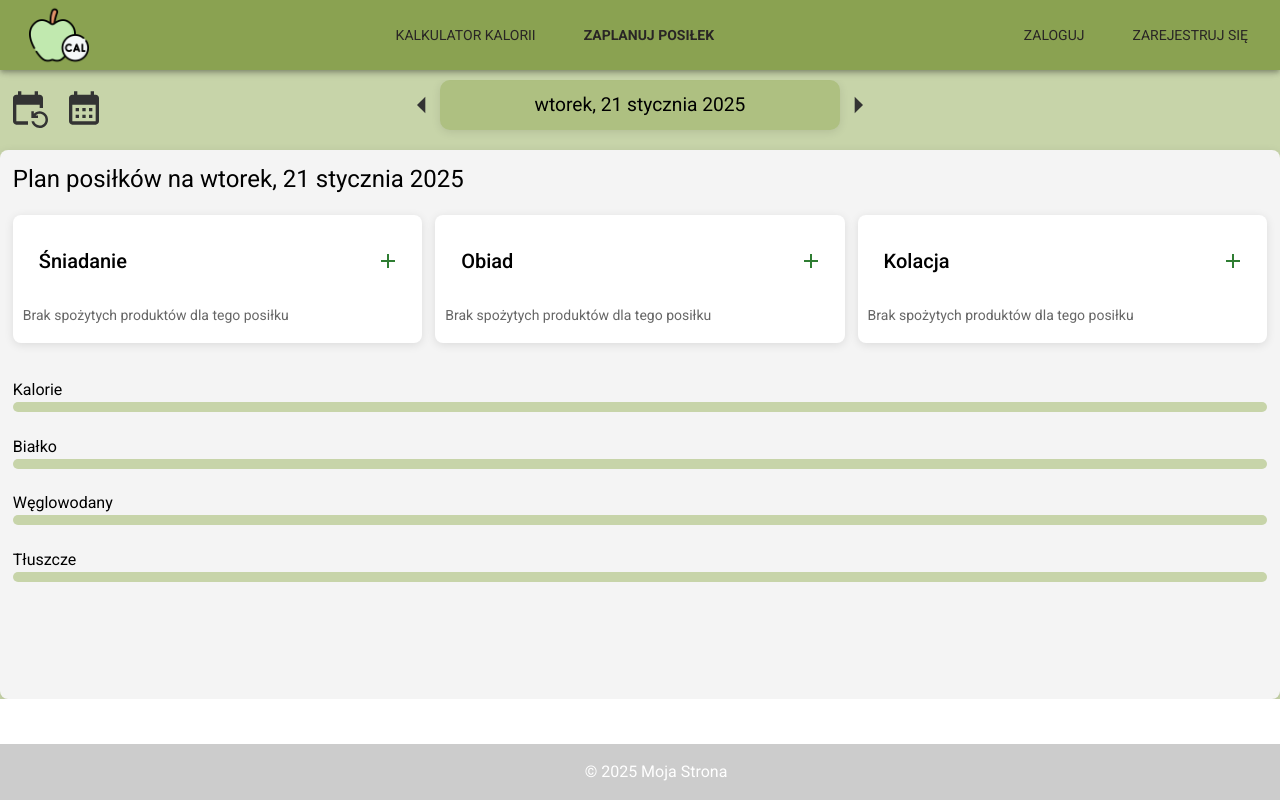
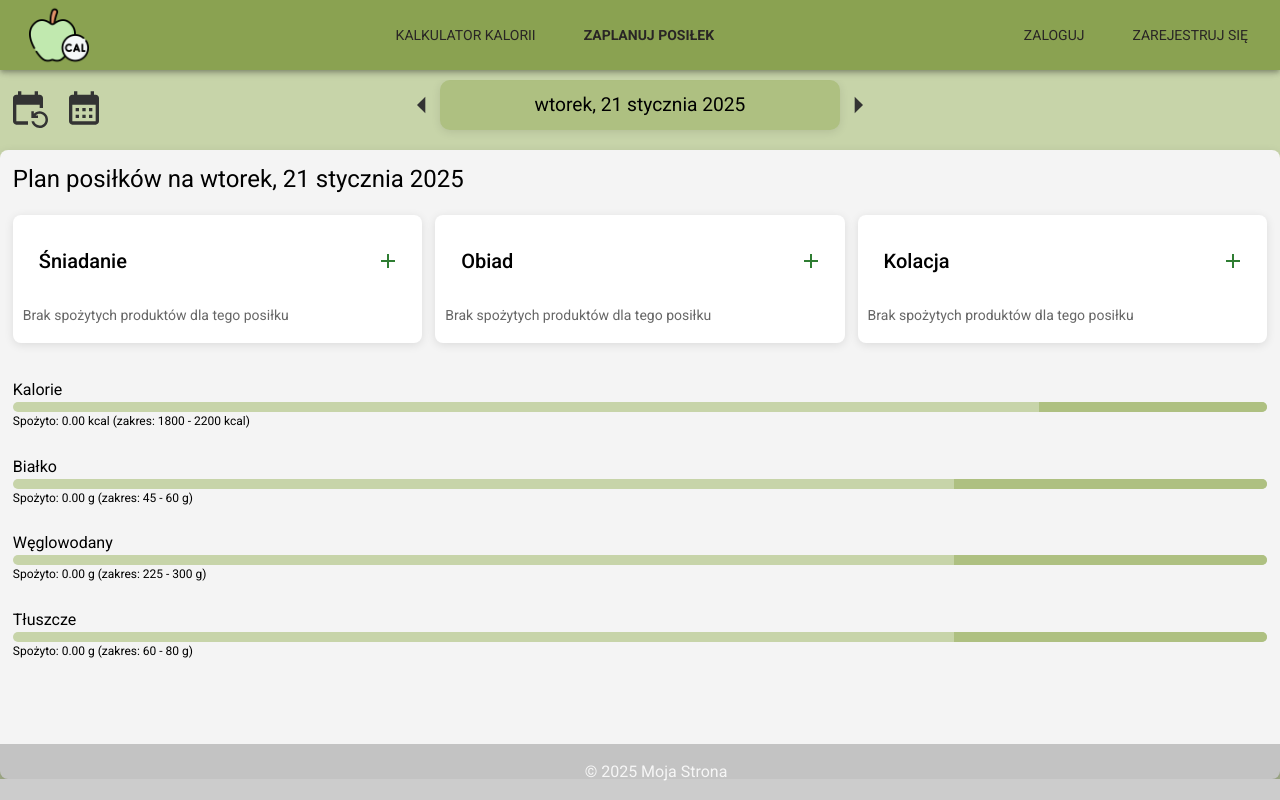
Before and after one commit to FalcO0O/WDAI_Projekt, a React (Create React App) app in the folder app/: page /planner in a window 1280 px wide. Built offline with nearby package versions, Linux system fonts and the light colour scheme.

Commit message:
mini stylistyczne poprawki dotyczace paska spożytych wartości odżywczych

```diff
--- a/app/src/MealsDB/MealsHistory.json
+++ b/app/src/MealsDB/MealsHistory.json
@@ -100,23 +100,23 @@
     "date": "2025-01-27T17:29:06.918Z",
     "mealName": "Śniadanie",
     "productName": "Jabłko",
-    "grams": 10,
-    "calories": "5.20",
-    "proteins": "0.03",
-    "carbs": "1.40",
-    "fats": "0.02",
-    "id": 1737999460957
+    "grams": 100,
+    "calories": "52.00",
+    "proteins": "0.30",
+    "carbs": "14.00",
+    "fats": "0.20",
+    "id": 1738000539248
   },
   {
     "userID": 2,
     "date": "2025-01-27T17:29:06.918Z",
     "mealName": "Śniadanie",
-    "productName": "Orzechy włoskie",
-    "grams": 200,
-    "calories": "1308.00",
-    "proteins": "30.00",
-    "carbs": "28.00",
-    "fats": "130.00",
-    "id": 1737999486660
+    "productName": "Banan",
+    "grams": 500,
+    "calories": "445.00",
+    "proteins": "5.50",
+    "carbs": "115.00",
+    "fats": "1.50",
+    "id": 1738000561160
   }
 ]
--- a/app/src/components/MealPlanner/DailyMealsInfo.tsx
+++ b/app/src/components/MealPlanner/DailyMealsInfo.tsx
@@ -46,6 +46,12 @@ const DailyMealsInfo: React.FC<DailyMealsInfoProps> = ({
   // Obliczanie sum dla składników
   const nutrients = ["calories", "proteins", "carbs", "fats"];
   const nutrientLabels = ["Kalorie", "Białko", "Węglowodany", "Tłuszcze"];
+  const nutrientRanges: { [key: string]: { min: number; max: number } } = {
+    calories: { min: 1800, max: 2200 },
+    proteins: { min: 45, max: 60 },
+    carbs: { min: 225, max: 300 },
+    fats: { min: 60, max: 80 },
+  };
 
   return (
     <Box
@@ -96,14 +102,18 @@ const DailyMealsInfo: React.FC<DailyMealsInfoProps> = ({
             userID,
             currentDate.toLocaleDateString("pl-PL")
           );
-          const mianownikMap: { [key: string]: number } = {
-            calories: 2000,
-            proteins: 50,
-            carbs: 275,
-            fats: 70,
-          };
-          const mianownik = mianownikMap[nutrient] || 50;
-          const percentage = Math.min((total / mianownik) * 100, 100); // Maksymalnie 100%
+          const range = nutrientRanges[nutrient];
+          const percentage = Math.min((total / range.max) * 100, 100); // Maksymalnie 100%
+          const rangeStart = Math.max((range.min / range.max) * 100, 0); // Początek zakresu w %
+          const rangeEnd = Math.min((range.max / range.max) * 100, 100); // Koniec zakresu w %
+
+          // Ustal kolor paska w zależności od zakresu
+          let barColor = "#748844"; // Domyślny kolor (w optymalnym zakresie)
+          if (total < range.min) {
+            barColor = "#f39c12"; // Pomarańczowy (poniżej minimum)
+          } else if (total > range.max) {
+            barColor = "#e74c3c"; // Czerwony (powyżej maksimum)
+          }
 
           return (
             <Box key={index} sx={{ marginBottom: "10px" }}>
@@ -114,16 +124,39 @@ const DailyMealsInfo: React.FC<DailyMealsInfoProps> = ({
                   backgroundColor: "#c7d4a9",
                   borderRadius: "5px",
                   overflow: "hidden",
+                  position: "relative",
                 }}
               >
+                {/* Pasek zakresu */}
+                <Box
+                  sx={{
+                    position: "absolute",
+                    top: 0,
+                    bottom: 0,
+                    left: `${rangeStart}%`,
+                    width: `${rangeEnd - rangeStart}%`,
+                    backgroundColor: "#aec081", // Jasnozielony dla zakresu
+                    zIndex: 1,
+                  }}
+                />
+                {/* Pasek wypełnienia */}
                 <Box
                   sx={{
                     height: "100%",
                     width: `${percentage}%`,
-                    backgroundColor: "#748844",
+                    backgroundColor: barColor,
+                    position: "relative",
+                    zIndex: 2,
                   }}
                 />
               </Box>
+              <Typography variant="caption" sx={{ display: "block" }}>
+                {`Spożyto: ${total.toFixed(2)} ${
+                  nutrient === "calories" ? "kcal" : "g"
+                } (zakres: ${range.min} - ${range.max} ${
+                  nutrient === "calories" ? "kcal" : "g"
+                })`}
+              </Typography>
             </Box>
           );
         })}
```
